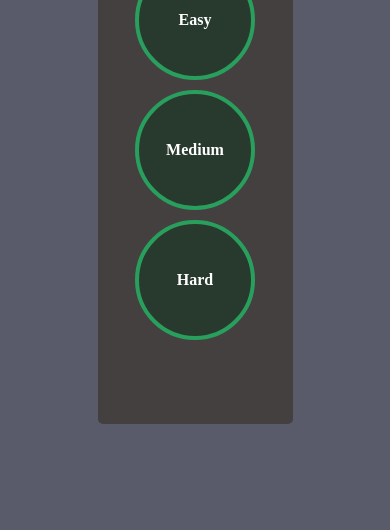
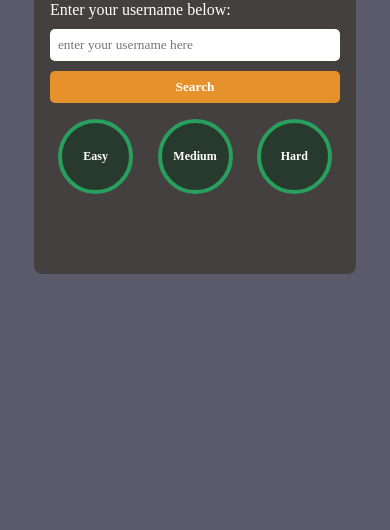
Before and after one commit to chaitanya-017/LeetMetric-Website, a plain HTML site: page index.html in a window 390 px wide. Shown: the part 314-844 px from the top of the page. Drawn offline with Linux system fonts and the light colour scheme.

Commit message:
Second Commit

```diff
--- a/style.css
+++ b/style.css
@@ -1,105 +1,160 @@
-*{
+* {
     margin: 0;
     padding: 0;
     box-sizing: border-box;
     font-family: 'Times New Roman', Times, serif;
 }
 
-body{
+body {
     background-color: rgb(89, 90, 106);
-    color:white;
-    height: 100vh;
+    color: white;
+    min-height: 100vh;
     display: flex;
     justify-content: center;
     align-items: center;
+    padding: 1rem;
 }
 
-.container{
+.container {
     display: flex;
     flex-direction: column;
     gap: 1rem;
     background-color: rgb(69, 64, 64);
-    padding: 20px;
-    border-radius: 5px;
-    width: 50%;
+    padding: 1.5rem;
+    border-radius: 8px;
+    width: 90%;
     max-width: 600px;
 }
 
-h1{
+h1 {
     font-size: 2rem;
-    color:rgb(230, 146, 44);
+    color: rgb(230, 146, 44);
+    text-align: center;
 }
 
-.user-container{
+.user-container {
     display: flex;
     flex-direction: column;
     gap: 10px;
-    justify-content: start;
 }
 
-.user-input-container{
+.user-input-container {
     display: flex;
+    flex-wrap: wrap;
+    gap: 10px;
     justify-content: space-between;
 }
 
-#user-input{
-    width: 80%;
-    padding: 0.4rem;
+#user-input {
+    flex: 1 1 65%;
+    padding: 0.5rem;
     border-radius: 5px;
+    border: none;
 }
 
-#search-btn{
-    padding: 0.4rem;
+#search-btn {
+    flex: 1 1 30%;
+    padding: 0.5rem;
     border-radius: 5px;
+    border: none;
+    background-color: rgb(230, 146, 44);
+    color: white;
+    font-weight: bold;
+    cursor: pointer;
 }
 
-.circle{
-    width: 120px;
-    height: 120px;
+.circle {
+    width: 100px;
+    height: 100px;
     border-radius: 50%;
     border: 4px solid #299f5d;
     position: relative;
     display: flex;
     align-items: center;
     justify-content: center;
-    font-size: 1 rem;
+    font-size: 0.9rem;
     color: white;
     font-weight: 700;
     background: conic-gradient(#299f5d var(--progress-degree, 0%), #283a2e 0%);
     flex-direction: column;
 }
-.circle span{
+
+.circle span {
     position: relative;
     z-index: 2;
+    text-align: center;
 }
 
-.progress{
+.progress {
     display: flex;
-    flex-direction: row;
     justify-content: space-evenly;
     flex-wrap: wrap;
-    gap: 10px;
+    gap: 1rem;
 }
 
-.stats-cards{
+.stats-cards {
     margin-top: 2rem;
     margin-bottom: 2rem;
     display: flex;
     flex-wrap: wrap;
-    gap: 10px;
+    gap: 1rem;
     justify-content: space-evenly;
 }
 
-h4{
+h4 {
     font-size: 1rem;
+    text-align: center;
 }
 
-.card{
+.card {
     background-color: rgb(230, 146, 44);
-    width: 40%;
+    flex: 1 1 40%;
     max-width: 290px;
+    min-width: 130px;
     padding: 10px;
     border-radius: 10px;
     font-size: 1rem;
     min-height: 4rem;
+    text-align: center;
+    color: white;
 }
+
+/* -----------------------
+   MEDIA QUERIES
+------------------------*/
+
+@media (max-width: 768px) {
+    .container {
+        padding: 1rem;
+    }
+
+    #user-input,
+    #search-btn {
+        flex: 1 1 100%;
+    }
+
+    .circle {
+        width: 90px;
+        height: 90px;
+    }
+}
+
+@media (max-width: 480px) {
+    h1 {
+        font-size: 1.5rem;
+    }
+
+    .circle {
+        width: 75px;
+        height: 75px;
+        font-size: 0.75rem;
+    }
+
+    .card {
+        flex: 1 1 100%;
+    }
+
+    .user-input-container {
+        flex-direction: column;
+    }
+}
```
